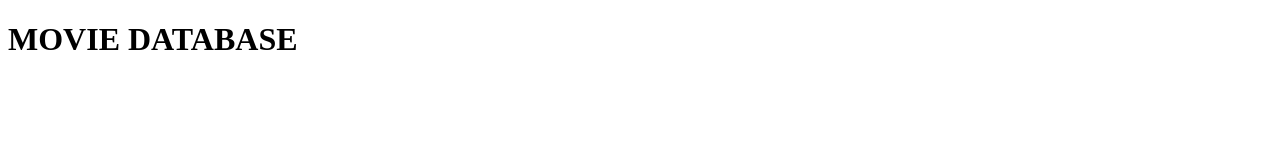
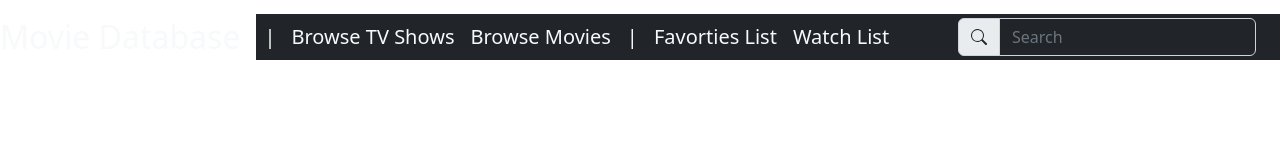
Before and after one commit to ahmadmua/PROG30000---Final-Project, a plain HTML site: page Views/index.html in a window 1280 px wide. Drawn offline with nearby package versions, Linux system fonts and the light colour scheme.

Commit message:
Added Nav & Header to Index.html

```diff
--- a/Views/index.html
+++ b/Views/index.html
@@ -1,15 +1,58 @@
 <!DOCTYPE html>
 <html lang="en">
+    <head>
+        <meta charset="UTF-8">
+        <meta http-equiv="X-UA-Compatible" content="IE=edge">
+        <meta name="viewport" content="width=device-width, initial-scale=1.0">
+        <title>MovieDatabase - Home</title>
+        <link rel="preconnect" href="https://fonts.googleapis.com">
+        <link rel="preconnect" href="https://fonts.gstatic.com" crossorigin>
+        <link href="https://fonts.googleapis.com/css2?family=Montserrat&display=swap" rel="stylesheet">
+        <link href="https://cdn.jsdelivr.net/npm/bootstrap@5.2.0-beta1/dist/css/bootstrap.min.css" rel="stylesheet" integrity="sha384-0evHe/X+R7YkIZDRvuzKMRqM+OrBnVFBL6DOitfPri4tjfHxaWutUpFmBp4vmVor" crossorigin="anonymous">
+        <script src="https://cdn.jsdelivr.net/npm/bootstrap@5.2.0-beta1/dist/js/bootstrap.bundle.min.js" integrity="sha384-pprn3073KE6tl6bjs2QrFaJGz5/SUsLqktiwsUTF55Jfv3qYSDhgCecCxMW52nD2" crossorigin="anonymous"></script>
+        <link href="..\CSS\styles.css" rel="stylesheet">
+    </head>
+<body>
+    <nav class="navbar container-fluid navbar-expand-lg">
+        <a class="navbar-brand text-light fs-2" href="Home.html">Movie Database</a>
 
-<head>
-    <meta charset="UTF-8">
-    <meta http-equiv="X-UA-Compatible" content="IE=edge">
-    <meta name="viewport" content="width=device-width, initial-scale=1.0">
-    <title>MovieDatabase</title>
-</head>
+        <button class="navbar-toggler bg-light" type="button" data-bs-toggle="collapse" data-bs-target="#navbarSupportedContent" aria-controls="navbarSupportedContent" aria-expanded="false" aria-label="Toggle navigation">
+            <span class="navbar-toggler-icon"></span>
+          </button>
 
-<body>
-    <h1>MOVIE DATABASE</h1>
+          <div class="collapse navbar-collapse fs-5 bg-dark" id="navbarSupportedContent">
+            <ul class="navbar-nav me-auto mb-2 mb-lg-0">
+              <li class="nav-item">
+                <a class="nav-link text-light"> | </a>
+              </li>
+              <li class="nav-item">
+                <a class="nav-link text-light" href="#">Browse TV Shows</a>
+              </li>
+              <li class="nav-item">
+                <a class="nav-link text-light" href="#">Browse Movies</a>
+              </li>
+              <li class="nav-item">
+                <a class="nav-link text-light"> | </a>
+              </li>
+              <li class="nav-item">
+                <a class="nav-link text-light" href="#">Favorties List</a>
+              </li>
+              <li class="nav-item">
+                <a class="nav-link text-light" href="#">Watch List</a>
+              </li>
+            </ul>
+            <form class="d-flex" role="search">
+                <div class="input-group px-3">
+                    <span class="input-group-text">
+                        <svg xmlns="http://www.w3.org/2000/svg" width="16" height="16" fill="currentColor" class="bi bi-search" viewBox="0 0 16 16">
+                            <path d="M11.742 10.344a6.5 6.5 0 1 0-1.397 1.398h-.001c.03.04.062.078.098.115l3.85 3.85a1 1 0 0 0 1.415-1.414l-3.85-3.85a1.007 1.007 0 0 0-.115-.1zM12 6.5a5.5 5.5 0 1 1-11 0 5.5 5.5 0 0 1 11 0z"/>
+                          </svg>
+                    </span>
+                    <input class="form-control me-2 bg-dark text-light" type="search" placeholder="Search" aria-label="Search">
+                </div>
+            </form>
+          </div>
+    </nav>
 </body>
 
 </html>
```
Also changed, not shown: 1 other file.
